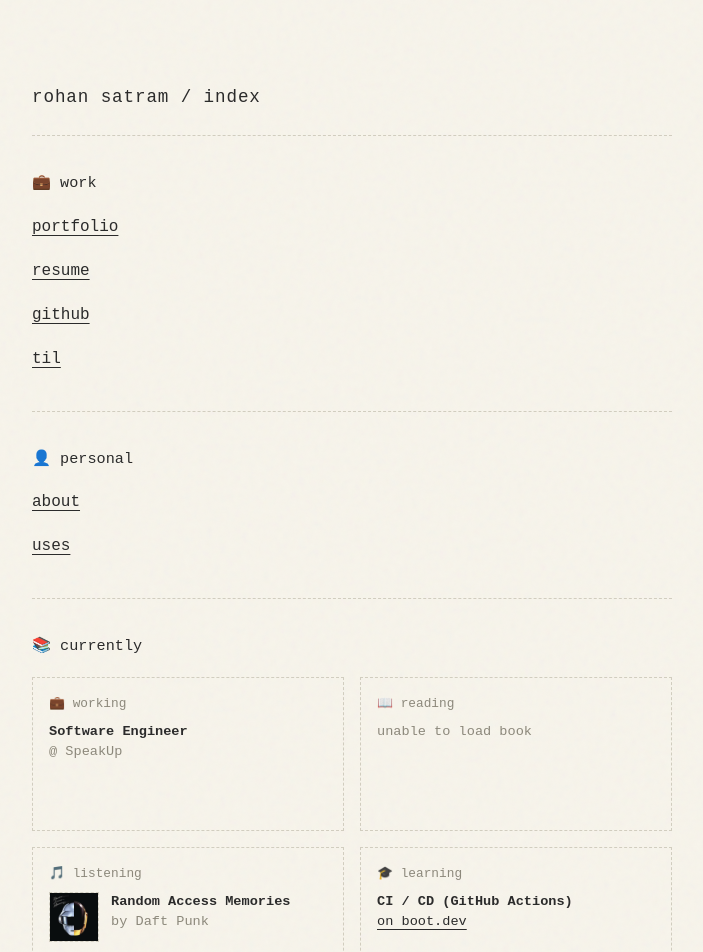
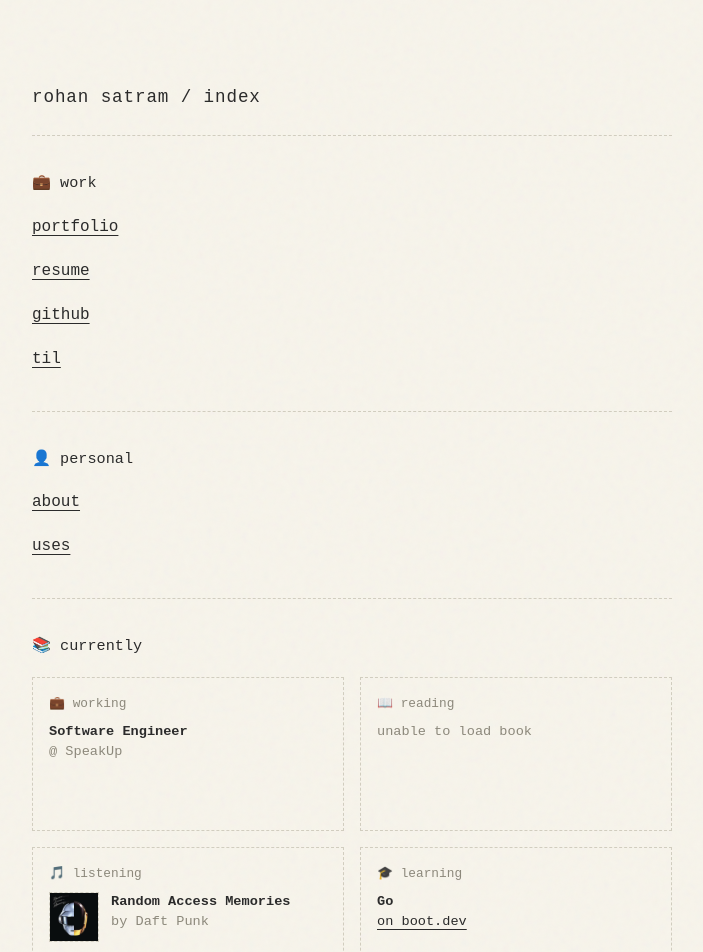
Before and after one commit to rohansatram/hq, a website built with Vite: page apps/hub/pages/index.html in a window 1280 px wide. Shown: the top 952 px of the page, without its empty margins (288-991 px from the left). Built offline with nearby package versions, Linux system fonts and the light colour scheme; no server answers.

Commit message:
chore: update stuff

```diff
--- a/apps/hub/pages/index.html
+++ b/apps/hub/pages/index.html
@@ -83,7 +83,7 @@
         <div class="grid-card">
           <div class="grid-card-label">🎓 learning</div>
           <div class="grid-card-body">
-            <div class="item-title">CI / CD (GitHub Actions)</div>
+            <div class="item-title">Go</div>
             <div class="item-subtitle"><a href="https://www.boot.dev/u/jaggedstupid17" target="_blank" rel="noopener noreferrer">on boot.dev</a></div>
           </div>
         </div>
```
Also changed, not shown: apps/hub/pages/til.html (+1 -1 lines).
